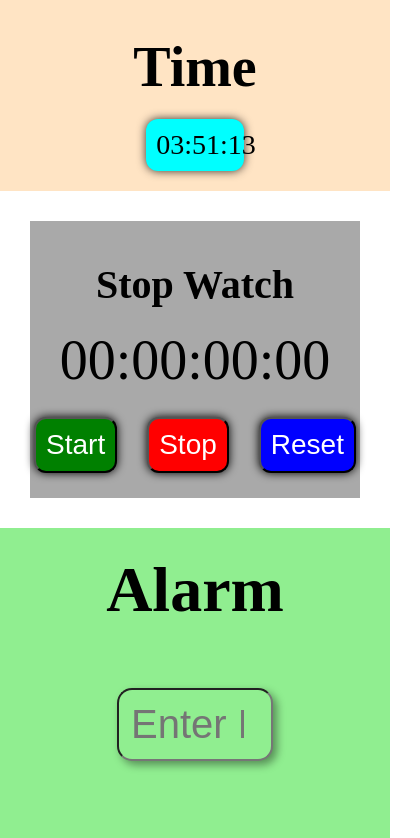
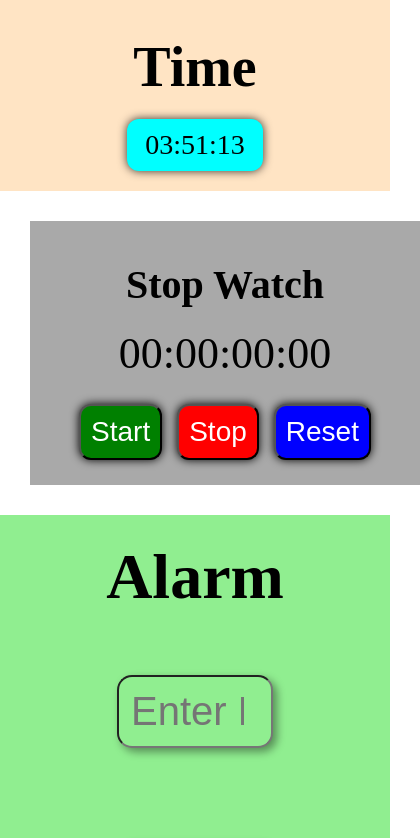
Before and after one commit to suryanshuverma0/Clock, a plain HTML site: page index.html in a window 390 px wide. Shown: the top 838 px of the page, 420 px wide, since content can reach past the window. Drawn offline with Linux system fonts and the light colour scheme.

Commit message:
improving responsiveness

```diff
--- a/responsive.css
+++ b/responsive.css
@@ -1,14 +1,20 @@
-@media screen and (max-width: 600px) {
+@media screen and (max-width: 768px) {
   #heading {
     font-size: 35px;
     padding-top: 25px;
+  }
+  .times{
+    font-size: 44px;
+  }
+  .buttons{
+    gap: 15px;
   }
 
   #time {
     padding: 10px;
     font-size: 28px;
     margin: 20px;
-    width: 25%;
+    width: 35%;
   }
   #head-2 {
     font-size: 40px;
--- a/styles.css
+++ b/styles.css
@@ -44,6 +44,7 @@
   padding: 25px;
   margin: 30px;
   background-color: darkgray;
+  width: 100%;
 }
 .times {
   display: flex;
```
